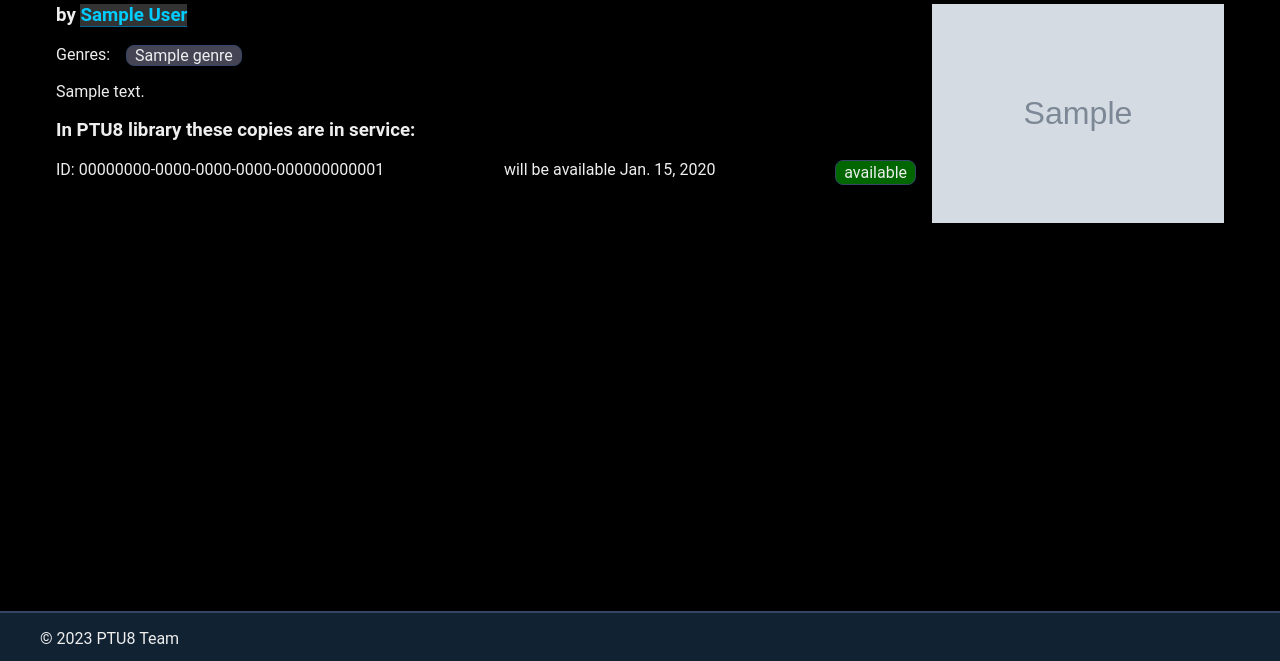
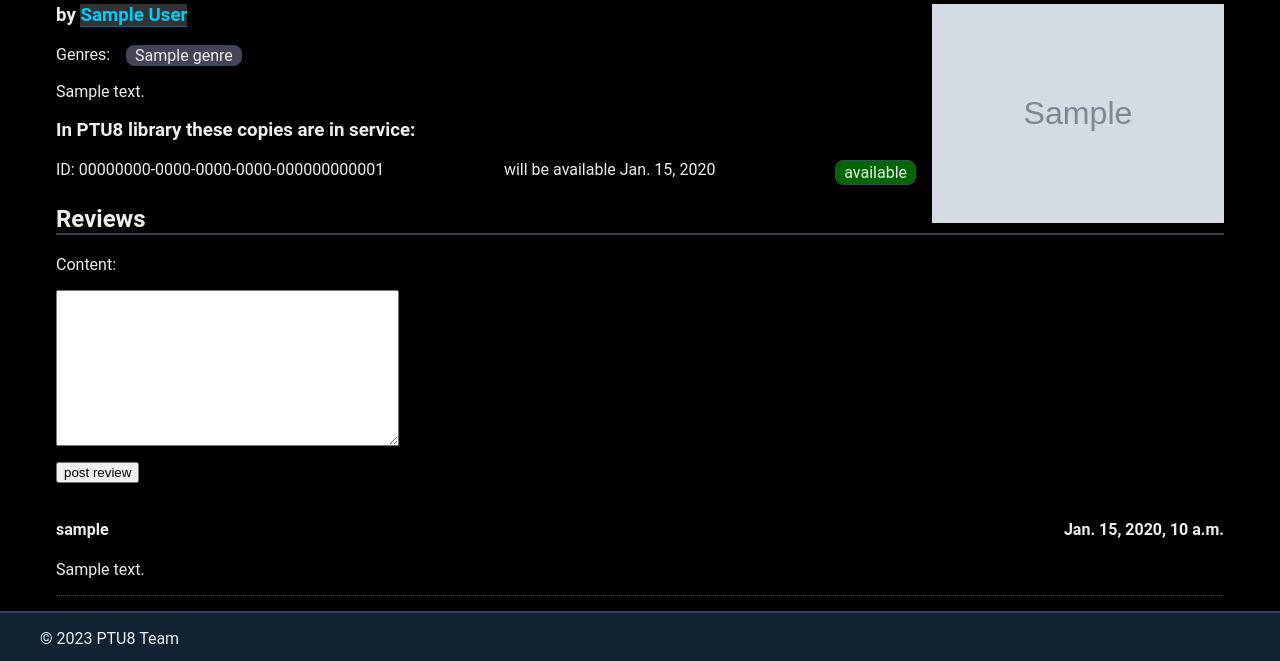
Before and after one commit to reinikeda/ptu8_library, a Django app: page /book/1 in a window 1280 px wide. Shown: the part 139-800 px from the top of the page. Run offline with Django 4.2, Linux system fonts and the light colour scheme; tables that the repository leaves empty hold one stand-in row (values such as "Sample post"); grey boxes marked "Sample" are stand-in pictures.

Commit message:
abook review functionality (MIGRATIONS)

```diff
--- /dev/null
+++ b/ptu8_library/library/forms.py
@@ -0,0 +1,9 @@
+from django import forms
+from . import models
+
+
+class BookReviewForm(forms.ModelForm):
+    class Meta:
+        model = models.BookReview
+        fields = ('book', 'reviewer', 'content')
+        widgets = {'book': forms.HiddenInput(), 'reviewer': forms.HiddenInput()}
--- a/ptu8_library/library/models.py
+++ b/ptu8_library/library/models.py
@@ -101,3 +101,27 @@ class BookInstance(models.Model):
 
     class Meta:
         ordering = ['due_back']
+
+
+class BookReview(models.Model):
+    book = models.ForeignKey(
+        Book,
+        verbose_name=_("book"),
+        on_delete=models.CASCADE,
+        related_name='reviews',
+    )
+    reviewer = models.ForeignKey(
+        User,
+        verbose_name=_("reviewer"),
+        on_delete=models.SET_NULL,
+        related_name='book_reviews',
+        null=True, blank=True,
+    )
+    created_at = models.DateTimeField(_("created at"), auto_now_add=True, db_index=True)
+    content = models.TextField(_("content"), max_length=4000)
+
+    def __str__(self) -> str:
+        return f"{self.reviewer} - {self.created_at}"
+
+    class Meta:
+        ordering = ['-created_at']
--- a/ptu8_library/library/static/library/css/style.css
+++ b/ptu8_library/library/static/library/css/style.css
@@ -202,3 +202,19 @@ form p small {
 .alert-warning {
     background-color: #fc07;
 }
+
+.float-right {
+    float: right;
+}
+
+.reviews {
+    display: flex;
+    flex-direction: column;
+    align-items: stretch;
+    padding-inline-start: 0;
+    list-style: none;
+}
+
+.reviews li {
+    border-bottom: 1px dotted #345;
+}
--- a/ptu8_library/library/templates/library/book_detail.html
+++ b/ptu8_library/library/templates/library/book_detail.html
@@ -9,6 +9,7 @@
 .status_r { background-color: #660; }
 .status_u, .status_m { background-color: #600; }
 .book-cover { width: 25%; float: right; margin-left: 16px; }
+.review-title { border-bottom: 2px solid #345; }
 @media screen and (min-width: 481px) and (max-width: 768px) {
     .book-cover { width: 50%; }
 }
@@ -42,4 +43,22 @@
 {% else %}
     <h3>No copies of this book are available in our library yet</h3>
 {% endif %}
+<h2 class="review-title">Reviews</h2>
+<form method="post" action="{{ request.path }}">
+    {% csrf_token %}
+    {{ form.as_p }}
+    <button type="submit">post review</button>
+</form>
+{% if object.reviews %}
+    <ul class="reviews">
+        {% for review in object.reviews.all %}
+            <li>
+                <h4>{{ review.reviewer }} <span class="float-right"> {{ review.created_at }}</span></h4>
+                <p>{{ review.content }}</p>
+            </li>
+        {% endfor %}
+    </ul>
+{% else %}
+    <h3>No reviews for this book. Be first!</h3>
+{% endif %}
 {% endblock content %}
--- a/ptu8_library/library/views.py
+++ b/ptu8_library/library/views.py
@@ -1,8 +1,11 @@
 from django.contrib.auth.mixins import LoginRequiredMixin
+from django.contrib import messages
 from django.core.paginator import Paginator
 from django.db.models import Q
 from django.shortcuts import render, get_object_or_404
 from django.views import generic
+from django.urls import reverse
+from . forms import BookReviewForm
 from . import models
 
 
@@ -70,9 +73,34 @@ class BookListView(generic.ListView):
         return context
 
 
-class BookDetailView(generic.DetailView):
+class BookDetailView(generic.edit.FormMixin, generic.DetailView):
     model = models.Book
     template_name = 'library/book_detail.html'
+    form_class = BookReviewForm
+
+    def get_success_url(self) -> str:
+        return reverse('book', kwargs={'pk': self.get_object().id})
+
+    def post(self, *args, **kwargs):
+        self.object = self.get_object()
+        form = self.get_form()
+        if form.is_valid():
+            return self.form_valid(form)
+        else:
+            return self.form_invalid(form)
+
+    def get_initial(self):
+        initial = super().get_initial()
+        initial['book'] = self.get_object()
+        initial['reviewer'] = self.request.user
+        return initial
+
+    def form_valid(self, form):
+        form.instance.book = self.object
+        form.instance.reviewer = self.request.user
+        form.save()
+        messages.success(self.request, 'Review posted successfully')
+        return super().form_valid(form)
 
 
 class UserBookInstnceListView(LoginRequiredMixin, generic.ListView):
```
Also changed, not shown: ptu8_library/library/admin.py (+7 -0 lines), ptu8_library/library/migrations/0007_bookreview.py (added).
